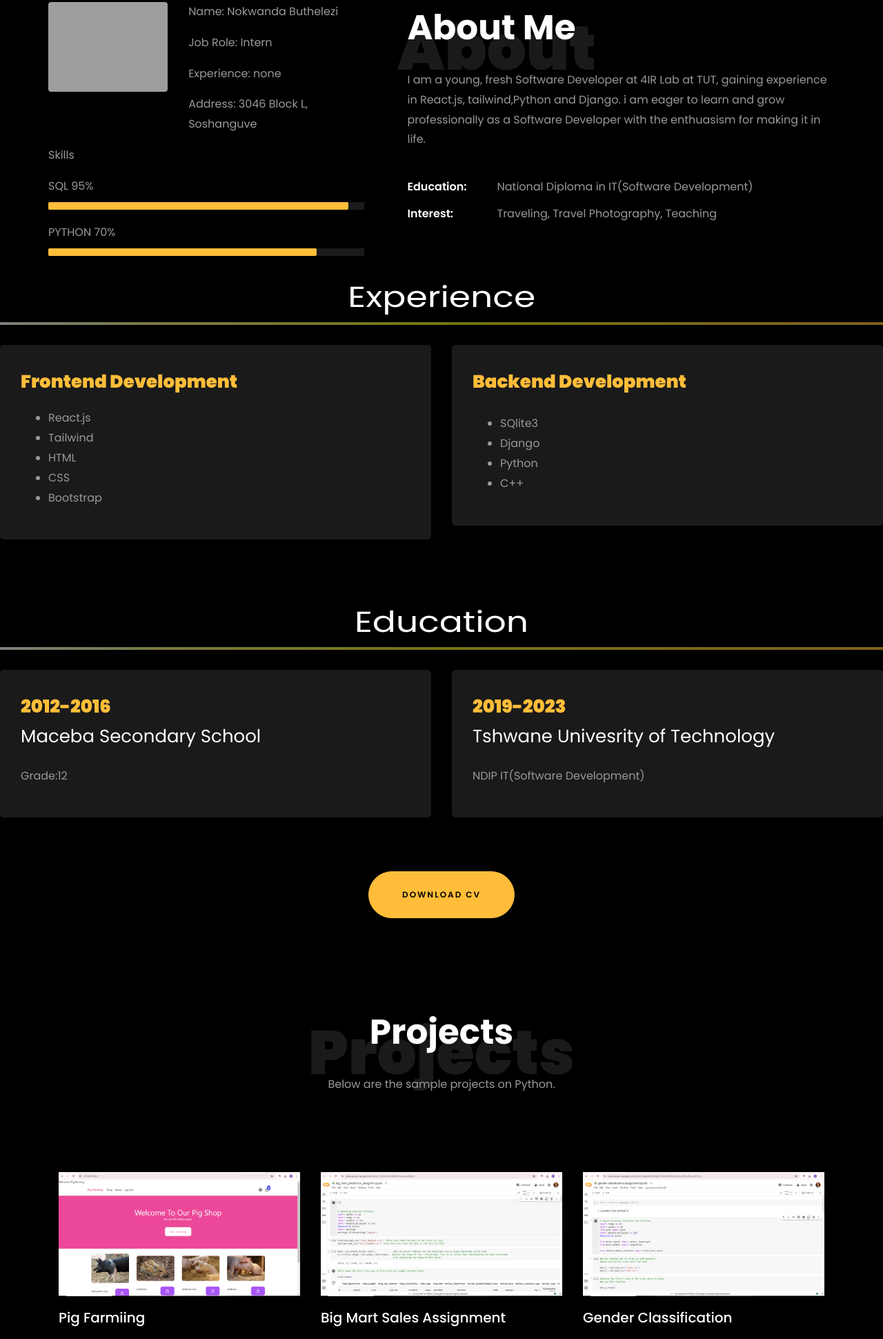
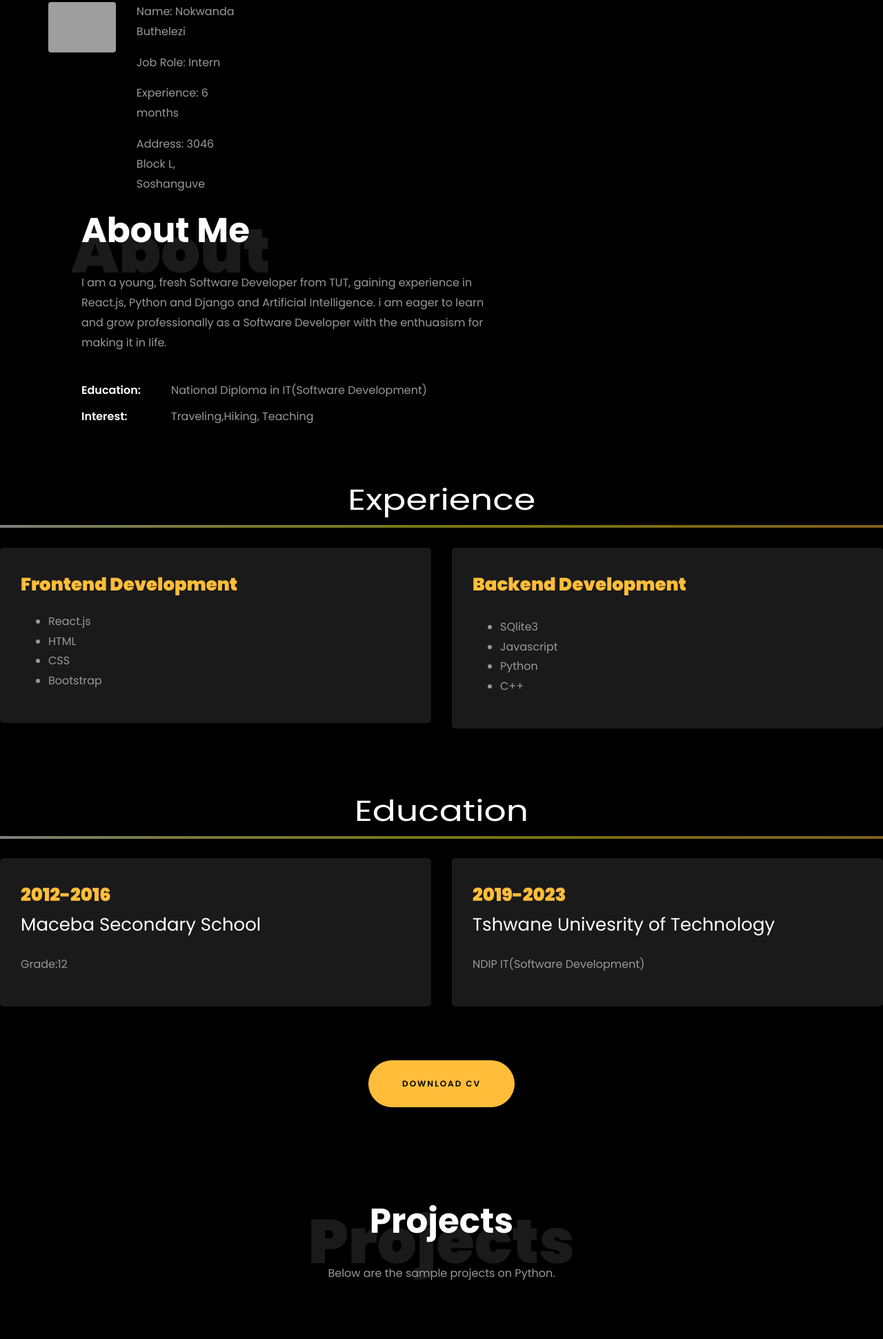
Before and after one commit to yamashenge/MyPortfolio, a plain HTML site: page index.html in a window 1280 px wide. Shown: the part 859-2800 px from the top of the page at 69% size. Drawn offline with Linux system fonts and the light colour scheme; grey boxes are pictures that could not be loaded; files whose address does not match are found by name.

Commit message:
index.html

```diff
--- a/index.html
+++ b/index.html
@@ -128,7 +128,7 @@
 	        <ul class="navbar-nav nav ml-auto">
 	          <li class="nav-item"><a href="#home-section" class="nav-link"><span>Home</span></a></li>
 	          <li class="nav-item"><a href="#about-section" class="nav-link"><span>About</span></a></li>
-	         <!--- <li class="nav-item"><a href="#resume-section" class="nav-link"><span>Resume</span></a></li>-->
+
 	          <li class="nav-item"><a href="#project-section" class="nav-link"><span>Projects</span></a></li>
 	          <li class="nav-item"><a href="#contact-section" class="nav-link"><span>Contact</span></a></li>
 	        </ul>
@@ -186,11 +186,7 @@
 
 						<br>
 						<br>
-						<!-- <h2 class="d-flex" style="margin-bottom: 0">With over 5 years of experience</h2> -->
-						<!-- <br> -->
-			            <!--<p><a href="https://www.youtube.com/@RishabhMishraOfficial" class="btn btn-primary py-3 px-4">YouTube</a>
-							<a href="https://github.com/rishabhnmishra" class="btn btn-white btn-outline-white py-3 px-4">My works</a></p>-->
-		            </div>
+
 		          </div>
 	        	</div>
 	        </div>
@@ -219,25 +215,13 @@
 									  <div class="about-info">
 										<p><span class="title-s">Name: </span> <span>Nokwanda Buthelezi</span></p>
 										<p><span class="title-s">Job Role: </span> <span>Intern</span></p>
-										<p><span class="title-s">Experience: </span> <span>none</span></p>
+										<p><span class="title-s">Experience: </span> <span>6 months</span></p>
 										<p><span class="title-s">Address: </span> <span>3046 Block L, Soshanguve</span></p>
 									  </div>
 									</div>
 								  </div>
 
-								<div class="skill-mf">
-									<p class="title-s">Skills</p>
-									<span>SQL</span> <span class="pull-right">95%</span>
-									<div class="progress">
-										<div class="progress-bar" role="progressbar" style="width: 95%;" aria-valuenow="95" aria-valuemin="0"
-											aria-valuemax="100"></div>
-									</div>
 
-									<span>PYTHON</span> <span class="pull-right">70%</span>
-									<div class="progress">
-										<div class="progress-bar" role="progressbar" style="width: 85%" aria-valuenow="85" aria-valuemin="0"
-											aria-valuemax="100"></div>
-									</div>
 
 
 									<!--<span>Machine Learning</span> <span class="pull-right">80%</span>
@@ -257,12 +241,12 @@
 								<h1 class="big">About</h1>
 								<h2 class="mb-4">About Me</h2>
 
-								<p>I am a young, fresh  Software Developer at 4IR Lab at TUT, gaining experience in React.js, tailwind,Python and Django.
+								<p>I am a young, fresh  Software Developer from TUT, gaining experience in React.js, Python and Django and Artificial Intelligence.
 								i am eager to learn and grow professionally as a Software Developer
 								with the enthuasism for making it in life.</p>
 								<ul class="about-info mt-4 px-md-0 px-2">
 									<li class="d-flex"><span>Education:</span> <span>National Diploma in IT(Software Development)</span></li>
-									<li class="d-flex"><span>Interest:</span> <span>Traveling, Travel Photography, Teaching</span></li>
+									<li class="d-flex"><span>Interest:</span> <span>Traveling,Hiking, Teaching</span></li>
 
 								</ul>
 							</div>
@@ -300,7 +284,7 @@
 						 <p>
 							<ul>
 								<li>React.js</li>
-								<li>Tailwind</li>
+
 								<li>HTML</li>
 								<li>CSS</li>
 								<li>Bootstrap</li>
@@ -317,7 +301,7 @@
 						<p class="mt-4">
 							<ul>
 								<li>SQlite3</li>
-								<li>Django</li>
+								<li>Javascript</li>
 								<li>Python</li>
 								<li>C++</li>
 							</ul>
@@ -379,14 +363,13 @@
         <div class="row d-flex">
           <div class="col-md-4 d-flex ftco-animate">
           	<div class="blog-entry justify-content-end">
-              <a href="https://github.com/yamashenge/django-pig-farming" class="block-20 zoom-effect" style="background-image: url('images/Screenshot\ \(1\).png');">
+              <a href="https://github.com/yamashenge/django-pig-farming" class="block-20 zoom-effect" style="background-image: url('images/ai.jpg');">
               </a>
               <div class="text mt-3 float-right d-block">
 
-                <h3 class="heading"><a href="https://github.com/yamashenge/django-pig-farming">Pig Farmiing</a></h3>
-                <p>pig farming is an important agricultural activity that provides a valuable source of protein for human consumption and contributes to the economy in
-				many countries. However, like any form of livestock production, it requires careful management to ensure animal welfare, environmental sustainability,
-				and profitability.
+                <h3 class="heading"><a href="https://github.com/yamashenge/django-ecommerce">Ecommerce Website</a></h3>
+                <p>An eCommerce website is an online platform that enables businesses or individuals to buy and sell products or services over the internet.
+				 It functions as a virtual store where users can browse products, make purchases, and manage transactions
 
 
 		</p>
@@ -395,24 +378,34 @@
           </div>
           <div class="col-md-4 d-flex ftco-animate">
           	<div class="blog-entry justify-content-end">
-              <a href="https://colab.research.google.com/drive/1_S_Rlvr91n9HX04heLTxozpemX5je2rz?usp=sharing" class="block-20 zoom-effect" style="background-image: url('images/Screenshot\ \(3\).png');">
+				<h2 class="mb-4">Artificial Intelligence Projects</h2>
+              <a href="https://colab.research.google.com/drive/1_S_Rlvr91n9HX04heLTxozpemX5je2rz?usp=sharing" class="block-20 zoom-effect" style="background-image: url('images/ai.jpg');">
               </a>
               <div class="text mt-3 float-right d-block">
 
-                <h3 class="heading"><a href="https://colab.research.google.com/drive/1_S_Rlvr91n9HX04heLTxozpemX5je2rz?usp=sharing">Big Mart Sales Assignment</a></h3>
-                <p>This assignment predicts the outlet sales of Big Mart.</p>
+                <h3 class="heading"><a href="https://plantdiseasedetection-dvfqcbg3dqbprakeetreuc.streamlit.app/">Plant Disease Classifiication</a></h3>
+                <p>This predicts the disease a plant has according to a picture uploaded.</p>
+
+
               </div>
             </div>
           </div>
           <div class="col-md-4 d-flex ftco-animate">
           	<div class="blog-entry">
-             <a href= "https://colab.research.google.com/drive/1m6Ejj3AHfJoPeNjvYJ5GpJfoNrtW7qcZ?usp=sharingstyle=" class="block-20 zoom-effect" style="background-image: url('images/Screenshot\ \(2\).png');">
+
               </a>
               <div class="text mt-3 float-right d-block">
 
-                <h3 class="heading"><a href="https://colab.research.google.com/drive/1m6Ejj3AHfJoPeNjvYJ5GpJfoNrtW7qcZ?usp=sharing">Gender Classification</a></h3>
-                <p>This assignment classifies the image of a person by being a male or female.</p>
+                <h3 class="heading"><a href="https://github.com/yamashenge/image_analyzer">Image Analyzer</a></h3>
+                <p>Analyzis what is in an image.</p>
               </div>
+
+
+			  <div class="text mt-3 float-right d-block">
+
+				<h3 class="heading"><a href="https://github.com/yamashenge/calculatorApp">CalculatorApp</a></h3>
+				<p>this is a scientific calculator.</p>
+			  </div>
             </div>
           </div>
         </div>
```
